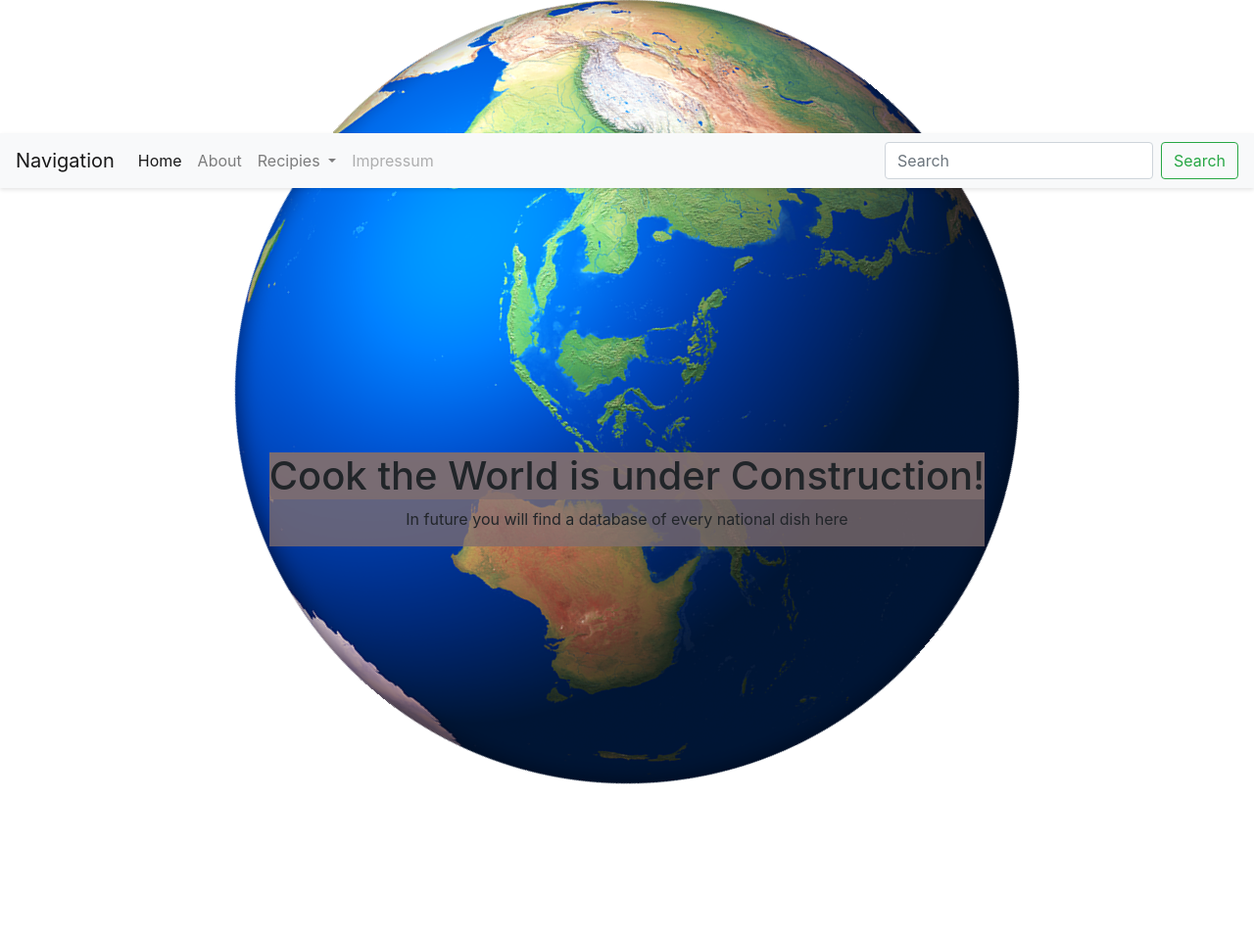
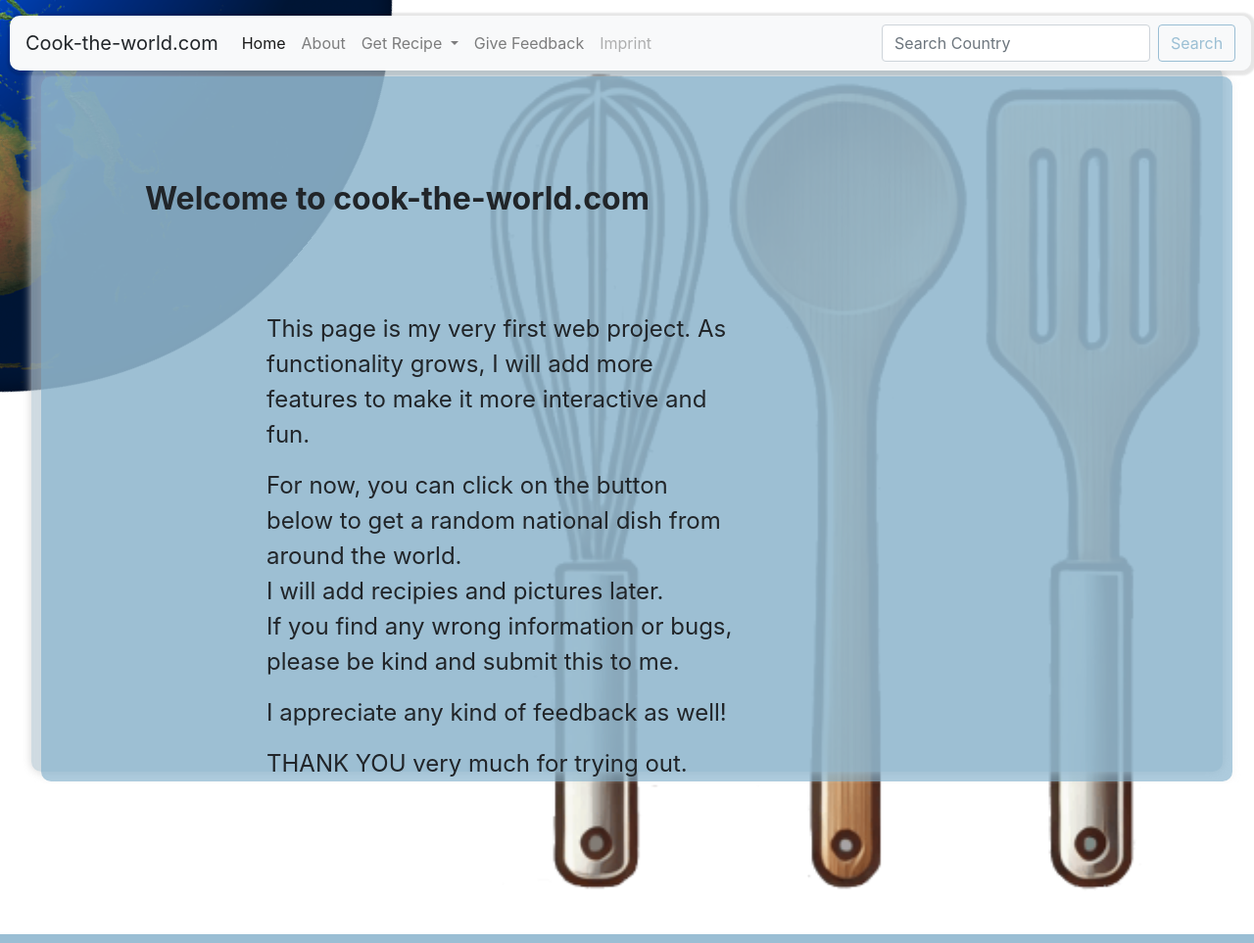
Before and after one commit to Hadizih/cooktheworld, a Flask app: page / in a window 1280 px wide. Shown: the whole page at 98% size. Run offline with Flask 3, Linux system fonts and the light colour scheme.

Commit message:
new layout

```diff
--- a/frontend/app.py
+++ b/frontend/app.py
@@ -1,12 +1,20 @@
-from flask import Flask, render_template
-
+from flask import Flask, render_template, request
 app = Flask(__name__)
 
-@app.route('/')
+@app.route("/")
 def index():
-    return render_template('index.html')
+    return render_template("index.html")
 
-# Weitere Routen und Funktionalitäten hier einfügen
+@app.route("/about", methods=['GET', 'POST'])
+def about():
+    return render_template("about.html")
 
-if __name__ == '__main__':
+@app.route("/app", methods=['GET', 'POST'])
+def ctw_app():
+    if request.method == 'POST':
+        pass
+    return render_template("app.html")
+
+
+if __name__ == "__main__":
     app.run(debug=True)
--- a/frontend/static/css/styles.css
+++ b/frontend/static/css/styles.css
@@ -1,3 +1,11 @@
+:root {
+    --background-color-light: rgba(182, 200, 211, 0.659);
+    --background-color-mid-dark: rgba(131, 176, 203, 0.659);
+    --button-color-light: rgba(131, 176, 203, 0.8);
+    --button-color-dark: rgba(9, 42, 62, 0.8);
+
+}
+
 * {
     margin: 0;
     padding: 0;
@@ -6,38 +14,28 @@
 }
 
 body, html {
-    padding-top: 60px; /* Platz für die Navbar */
     width: 100%;
     height: 100%;
     overflow: hidden;
 }
 
-nav {
-    width: 100%;
-    padding-top: 10px 0;
-    background: #f8f9fa;
-    display: flex;
-    align-items: center;
-    box-shadow: 0 2px 4px rgba(0, 0, 0, .1);
-}
 
 header {
     text-align: center;
     margin: 1em 0;
-    background-color: rgb(102, 150, 205);
 }
 
 nav {
-    width: 100%;
-    position: fixed; /* Navbar fixieren */
-    top: 0; /* Oben am Bildschirm */
-    left: 0; /* Links ausrichten */
-    z-index: 1000; /* Hoher z-index, damit es über anderen Elementen liegt */
-    background: #f8f9fa;
+    width:99%;
+    position: fixed;
+    top: 0;
+    left: 10px;
+    z-index: 1000;
     display: flex;
     align-items: center;
-    box-shadow: 0 2px 4px rgba(0, 0, 0, .1);
+    box-shadow: 1px 1px 2px 4px rgba(0, 0, 0, .1);
     padding: 10px 0;
+    border-radius: 10px;
 }
 
 
@@ -47,17 +45,9 @@ main {
     height: calc(100% - 100px);
     justify-content: center;
     align-items: center;
+    margin-top: 10px;
 }
 
-#container_main {
-    width: 100%;
-    height: 100%;
-    display: flex;
-    justify-content: center;
-    align-items: center;
-    background-image: url('/static/assets/images/background_main.png');
-    z-index: 1;
-}
 
 #app {
     width: 30%;
@@ -71,24 +61,107 @@ main {
 
 #earth_background {
     position: absolute;
-    top: 50%;
-    left: 50%;
-    transform: translate(-50%, -50%);
-    z-index: 1;
+    top: 0%;
+    left: 0%;
+    transform: translate(-60%, -60%);
+    z-index: -1;
     animation: rotate 60s linear infinite;
+}
+#cooking-tools {
+
+    position: absolute;
+    top: 100%;
+    left: 90%;
+    transform: translate(-60%, -60%);
+    z-index: 3;
+    scale: 2;
+
 }
 
 .display-content {
-    position: relative;
-    z-index: 2; /* Stellt sicher, dass der Content über der Weltkugel liegt */
-    background-color: rgba(128, 111, 111, 0.764);
+    z-index: 2;
+    background-color: var(--background-color-light);
+    width: 95vw;
+    height: 90vh;
+    padding: 10px;
+    box-shadow: lightgrey 0px 0px 10px;
+    border-radius: 10px 10px 10px 10px;
+    margin-bottom: 20px;
+}
+
+.container-content {
+    z-index: 5;
+    background-color: var(--background-color-mid-dark);
+    width: 95vw;
+    height: 90vh;
+    padding: 10px;
+    box-shadow: rgba(211, 211, 211, 0.234) 0px 0px 10px;
+    border-radius: 10px 10px 10px 10px;
+    margin-bottom: 1em;
+    z-index: 1;
+}
+
+.text {
+    margin-top: 1em;
+    padding-left: 5em;
+    margin-left: 100px;
+    max-width: 50%;
+    font-size: 1.5em;
+
+
+}
+
+.title {
+    font-size: 2em;
+    font-weight: bold;
+    margin-bottom: 3em;
+    padding-left: 3em;
+    padding-top: 3em;
+}
+.button {
+    background-color: var(--button-color-dark);
+    color: white;
+    padding: 0.5em 1em;
+    border-radius: 5px;
+    border: none;
+    cursor: pointer;
+    margin: 2em 3em;
+    scale: 1.2;
+
+}
+#search-button {
+    color: var(--button-color-light);
+    border-color: var(--button-color-light);
+}
+
+#about h4 {
+    margin-top: 1em;
+    margin-bottom: 1em;
+    padding-left: 3em;
+}
+
+#about {
+    list-style-type: none;
+}
+
+#about li{
+    margin-top: 0.5em;
+    margin-bottom:2em;
+
+
+}
+
+.app {
+    background-color: var(--button-color-dark);
+    width: 60%;
+    height: 100%;
+    border-radius: 20px;
     display: flex;
     flex-direction: column;
     justify-content: center;
     align-items: center;
-    width: 100%;
-    height: 100%;
 }
+
 
 @keyframes rotate {
     0% {
@@ -101,3 +174,13 @@ main {
         transform: translate(-50%, -50%) rotate(360deg);
     }
 }
+@media (max-width: 800px) {
+    #cooking-tools {
+        display: none;
+    }
+}
+@media (max-width: 1800px) {
+    #cooking-tools {
+        z-index: -1;
+    }
+}
--- a/frontend/templates/index.html
+++ b/frontend/templates/index.html
@@ -1,66 +1,24 @@
-<!DOCTYPE html>
-<html lang="de">
-<head>
-    <meta charset="UTF-8">
-    <meta name="viewport" content="width=device-width, initial-scale=1.0">
-    <title>Cook the World</title>
-    <!-- Bootstrap CSS -->
-    <link rel="stylesheet" href="https://cdn.jsdelivr.net/npm/bootstrap@4.0.0/dist/css/bootstrap.min.css" integrity="sha384-Gn5384xqQ1aoWXA+058RXPxPg6fy4IWvTNh0E263XmFcJlSAwiGgFAW/dAiS6JXm" crossorigin="anonymous">
-    <!-- Custom CSS -->
-    <link rel="stylesheet" href="{{ url_for('static', filename='css/styles.css') }}">
-    <script src="{{ url_for('static', filename='js/script.js') }}" defer></script>
-</head>
-<body>
-    <header>
-    <nav class="navbar navbar-expand-lg navbar-light bg-light">
-        <a class="navbar-brand" href="#">Navigation</a>
-        <button class="navbar-toggler" type="button" data-toggle="collapse" data-target="#navbarSupportedContent" aria-controls="navbarSupportedContent" aria-expanded="false" aria-label="Toggle navigation">
-          <span class="navbar-toggler-icon"></span>
-        </button>
+{% extends "layout.html" %}
 
-        <div class="collapse navbar-collapse" id="navbarSupportedContent">
-          <ul class="navbar-nav mr-auto">
-            <li class="nav-item active">
-              <a class="nav-link" href="#">Home <span class="sr-only">(current)</span></a>
-            </li>
-            <li class="nav-item">
-              <a class="nav-link" href="#">About</a>
-            </li>
-            <li class="nav-item dropdown">
-              <a class="nav-link dropdown-toggle" href="#" id="navbarDropdown" role="button" data-toggle="dropdown" aria-haspopup="true" aria-expanded="false">
-                Recipies
-              </a>
-              <div class="dropdown-menu" aria-labelledby="navbarDropdown">
-                <a class="dropdown-item" href="#">Europe</a>
-                <a class="dropdown-item" href="#">Asia</a>
-                <div class="dropdown-divider"></div>
-                <a class="dropdown-item" href="#">Recipies</a>
-              </div>
-            </li>
-            <li class="nav-item">
-              <a class="nav-link disabled" href="#">Impressum</a>
-            </li>
-          </ul>
-          <form class="form-inline my-2 my-lg-0">
-            <input class="form-control mr-sm-2" type="search" placeholder="Search" aria-label="Search">
-            <button class="btn btn-outline-success my-2 my-sm-0" type="submit">Search</button>
-          </form>
+
+
+
+
+
+    {% block main %}
+
+    <h1 class="title">Welcome to cook-the-world.com</h1>
+    <div class="text">
+        <p>This page is my very first web project. As functionality grows, I will add more features to make it more interactive and fun.</p>
+
+        <p>For now, you can click on the button below to get a random national dish from around the world. </br >I will add recipies and pictures later. </br >If you find any wrong information or bugs, please be kind and submit this to me.</p>
+        <p>I appreciate any kind of feedback as well!</p>
+        <p>THANK YOU very much for trying out.</p>
+        <div class="button-container">
+        <a href="/about" method="GET"><button class="button" id="checkout" >What's this site about?</button></a>
+        <a href="/app" method="GET"><button class="button" id="btn-get-recipe">Check out a random dish</button></a>
         </div>
-      </nav>
-    </header>
-    <main>
-        <div class="container_main" id="container-main">
-            <div class="container_content">
-                <img src="/static/assets/images/earth_render.png" alt="earth" class="world_spinning" id="earth_background"></img>
-            </div>container_content
-            <div class="wrapper-content">
-            <div class="display-content">
-                <h1 class="title display-content">Cook the World is under Construction!</h1>
-                <p class="text display content">In future you will find a database of every national dish here</p>
-            </div>
-          </div>
-        </div>
+    </div>
 
-    </main>
-</body>
-</html>
+
+    {% endblock %}
--- /dev/null
+++ b/frontend/templates/layout.html
@@ -0,0 +1,76 @@
+<!DOCTYPE html>
+<html lang="de">
+<head>
+    <meta charset="UTF-8">
+    <meta name="viewport" content="width=device-width, initial-scale=1.0">
+    <title>{% block title %} {% endblock %}</title>
+    <!-- Bootstrap CSS -->
+    <link rel="stylesheet" href="https://cdn.jsdelivr.net/npm/bootstrap@4.0.0/dist/css/bootstrap.min.css" integrity="sha384-Gn5384xqQ1aoWXA+058RXPxPg6fy4IWvTNh0E263XmFcJlSAwiGgFAW/dAiS6JXm" crossorigin="anonymous">
+    <!-- Custom CSS -->
+    <link rel="stylesheet" href="{{ url_for('static', filename='css/styles.css') }}">
+    <script src="{{ url_for('static', filename='js/script.js') }}" defer></script>
+</head>
+<body>
+    <header>
+    <nav class="navbar navbar-expand-lg navbar-light bg-light">
+        <a class="navbar-brand">Cook-the-world.com</a>
+        <button class="navbar-toggler" type="button" data-toggle="collapse" data-target="#navbarSupportedContent" aria-controls="navbarSupportedContent" aria-expanded="false" aria-label="Toggle navigation">
+          <span class="navbar-toggler-icon"></span>
+        </button>
+
+        <div class="collapse navbar-collapse" id="navbarSupportedContent">
+          <ul class="navbar-nav mr-auto">
+            <li class="nav-item active">
+              <a class="nav-link" href="/" method="GET">Home <span class="sr-only">(current)</span></a>
+            </li>
+            <li class="nav-item">
+              <a class="nav-link" href="/about" method="GET">About</a>
+            </li>
+            <li class="nav-item dropdown">
+              <a class="nav-link dropdown-toggle" href="/app" id="navbarDropdown" role="button" data-toggle="dropdown" aria-haspopup="true" aria-expanded="false">
+                Get Recipe
+              </a>
+              <div class="dropdown-menu" aria-labelledby="navbarDropdown">
+                <a class="dropdown-item" href="#">Europe</a>
+                <a class="dropdown-item" href="#">Asia</a>
+                <a class="dropdown-item" href="#">Africa</a>
+                <a class="dropdown-item" href="#">North-America</a>
+                <a class="dropdown-item" href="#">South-America</a>
+                <div class="dropdown-divider"></div>
+                <a class="dropdown-item" href="#">Recipies</a>
+              </div>
+            </li>
+            <li class="nav-item">
+              <a class="nav-link" href="#">Give Feedback</a>
+            </li>
+            <li class="nav-item">
+              <a class="nav-link disabled" href="#">Imprint</a>
+            </li>
+
+          </ul>
+          <form class="form-inline my-2 my-lg-0">
+            <input class="form-control mr-sm-2" type="search" placeholder="Search Country" aria-label="Search">
+            <button class="btn btn-outline-success my-2 my-sm-0" id="search-button" type="submit">Search</button>
+          </form>
+        </div>
+      </nav>
+    </header>
+    <main>
+
+      <img src="/static/assets/images/utensils.png" alt="cooking tools" id="cooking-tools">
+      <img src="/static/assets/images/earth_render.png" alt="earth" class="world_spinning" id="earth_background">
+        <div class="display-content">
+
+          <div class="container-content">
+
+
+      {% block main %}
+
+      {% endblock %}
+           </div>
+
+</div>
+
+  </main>
+</body>
+</html>
```
Also changed, not shown: frontend/templates/about.html (added, +43 -0 lines), frontend/templates/app.html (added, +16 -0 lines), frontend/static/assets/images/utensils.png (added).
